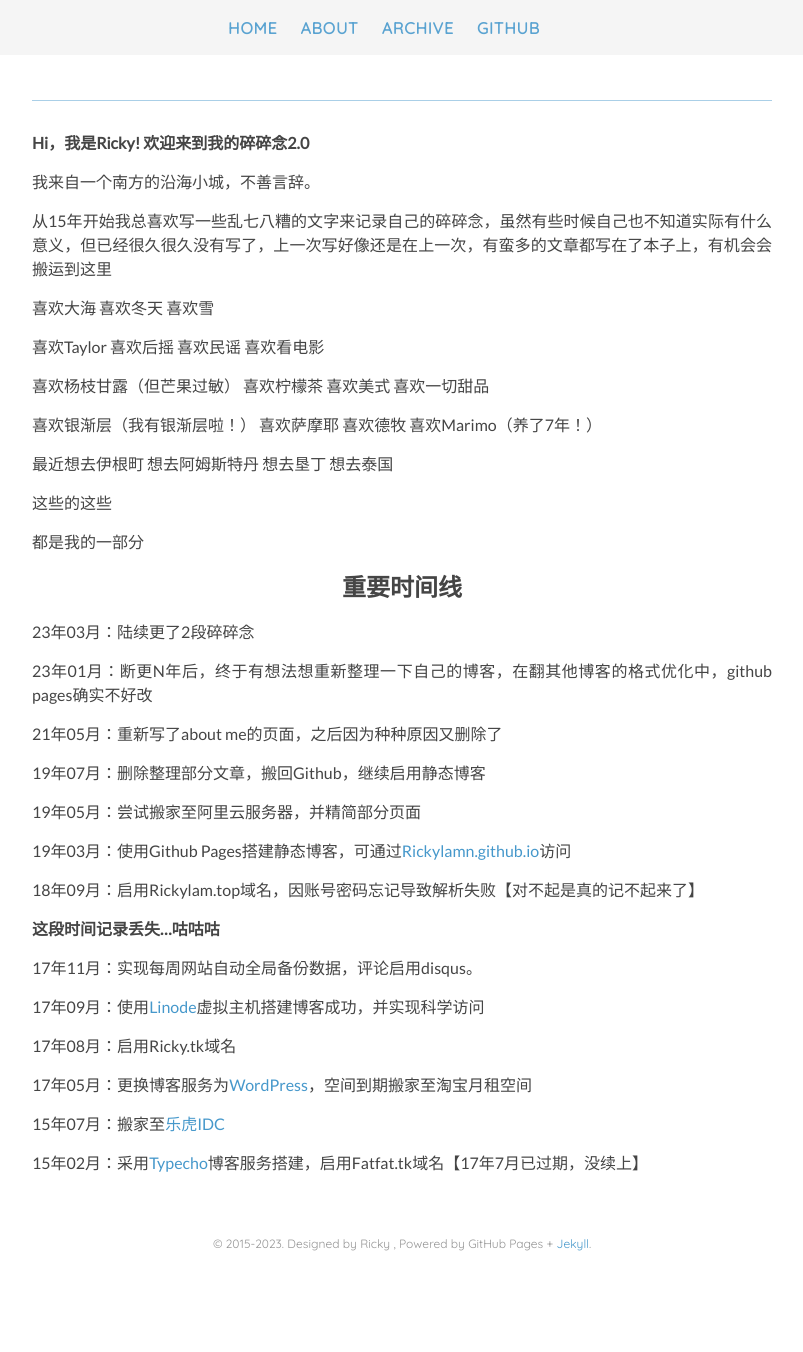
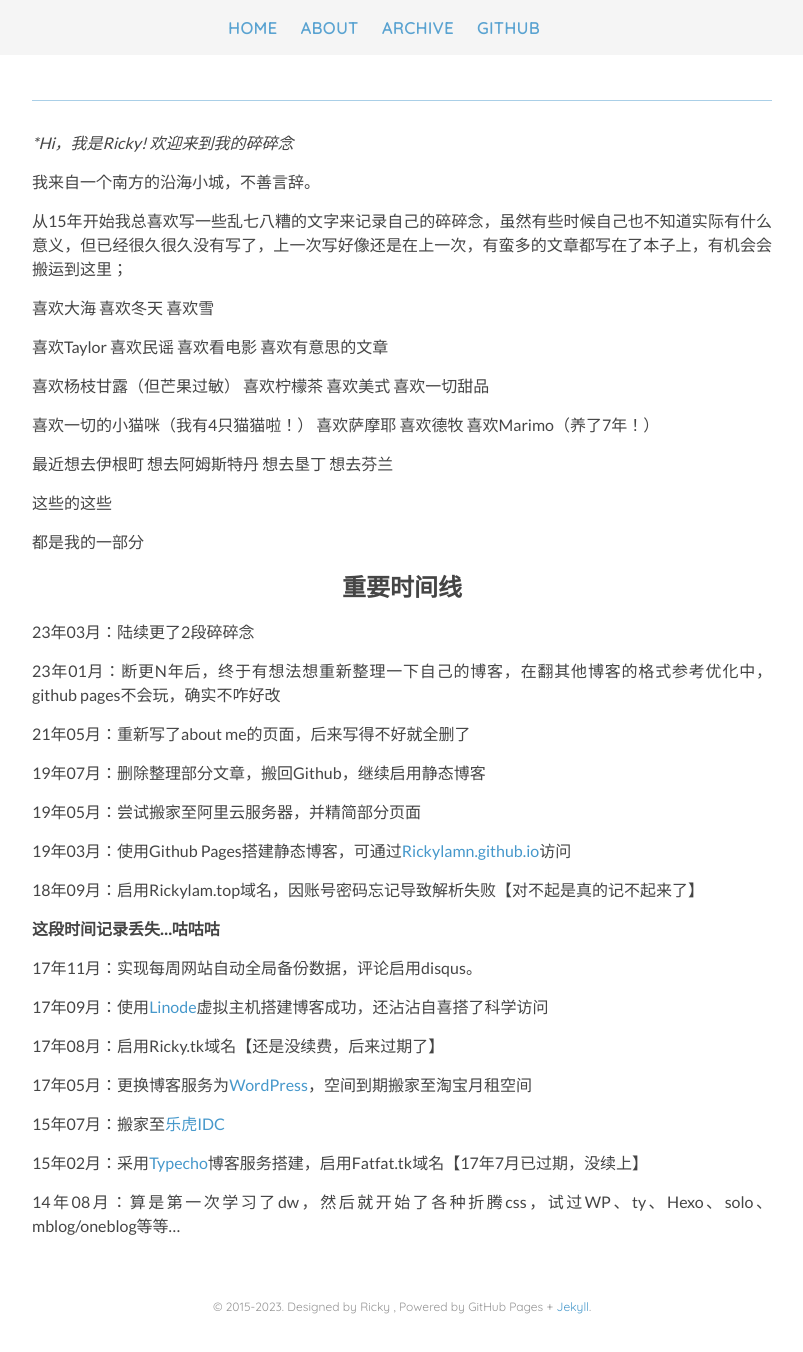
Before and after one commit to Rickylamn/Rickylamn.github.io, a Jekyll site: the page built from about.md, in a window 1280 px wide. Shown: the whole page, without its empty margins (238-1041 px from the left). Built offline with Jekyll 4.4.1, drawn with Linux system fonts in a browser that asks for light colours; nearby versions of some CDN libraries; our own code applies the rules of GitHub Pages for plain Markdown files; before the commit the page ends 1289 px from its top, so only the background shows below that.

Commit message:
about.md

```diff
--- a/about.md
+++ b/about.md
@@ -1,20 +1,20 @@
-**Hi，我是Ricky! 欢迎来到我的碎碎念2.0**
+**Hi，我是Ricky! 欢迎来到我的碎碎念*
 
 我来自一个南方的沿海小城，不善言辞。
 
-从15年开始我总喜欢写一些乱七八糟的文字来记录自己的碎碎念，虽然有些时候自己也不知道实际有什么意义，但已经很久很久没有写了，上一次写好像还是在上一次，有蛮多的文章都写在了本子上，有机会会搬运到这里
+从15年开始我总喜欢写一些乱七八糟的文字来记录自己的碎碎念，虽然有些时候自己也不知道实际有什么意义，但已经很久很久没有写了，上一次写好像还是在上一次，有蛮多的文章都写在了本子上，有机会会搬运到这里；
 
 
 
 喜欢大海 喜欢冬天 喜欢雪
 
-喜欢Taylor 喜欢后摇 喜欢民谣 喜欢看电影
+喜欢Taylor 喜欢民谣 喜欢看电影 喜欢有意思的文章
 
 喜欢杨枝甘露（但芒果过敏） 喜欢柠檬茶 喜欢美式 喜欢一切甜品
 
-喜欢银渐层（我有银渐层啦！） 喜欢萨摩耶 喜欢德牧 喜欢Marimo（养了7年！）
+喜欢一切的小猫咪（我有4只猫猫啦！） 喜欢萨摩耶 喜欢德牧 喜欢Marimo（养了7年！）
 
-最近想去伊根町 想去阿姆斯特丹 想去垦丁 想去泰国
+最近想去伊根町 想去阿姆斯特丹 想去垦丁 想去芬兰
 
 这些的这些
 
@@ -24,9 +24,9 @@
 <h2>重要时间线</h2>
 23年03月：陆续更了2段碎碎念
 
-23年01月：断更N年后，终于有想法想重新整理一下自己的博客，在翻其他博客的格式优化中，github pages确实不好改
+23年01月：断更N年后，终于有想法想重新整理一下自己的博客，在翻其他博客的格式参考优化中，github pages不会玩，确实不咋好改
 
-21年05月：重新写了about me的页面，之后因为种种原因又删除了
+21年05月：重新写了about me的页面，后来写得不好就全删了
 
 19年07月：删除整理部分文章，搬回Github，继续启用静态博客
 
@@ -40,12 +40,14 @@
 
 17年11月：实现每周网站自动全局备份数据，评论启用disqus。
 
-17年09月：使用<a href="https://www.linode.com/">Linode</a>虚拟主机搭建博客成功，并实现科学访问
+17年09月：使用<a href="https://www.linode.com/">Linode</a>虚拟主机搭建博客成功，还沾沾自喜搭了科学访问
 
-17年08月：启用Ricky.tk域名
+17年08月：启用Ricky.tk域名【还是没续费，后来过期了】
 
 17年05月：更换博客服务为<a href="https://cn.wordpress.org/">WordPress</a>，空间到期搬家至淘宝月租空间
 
 15年07月：搬家至<a href="https://lehuidc.com/">乐虎IDC</a>
 
 15年02月：采用<a href="http://typecho.org/">Typecho</a>博客服务搭建，启用Fatfat.tk域名【17年7月已过期，没续上】
+
+14年08月：算是第一次学习了dw，然后就开始了各种折腾css，试过WP、ty、Hexo、solo、mblog/oneblog等等...
```
